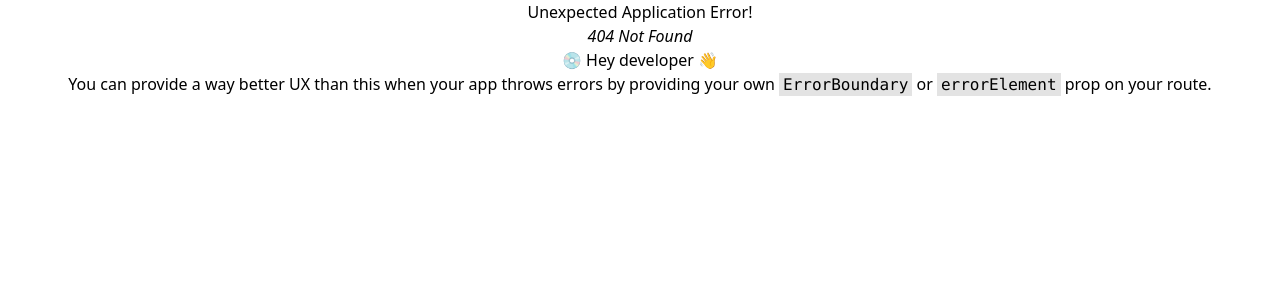
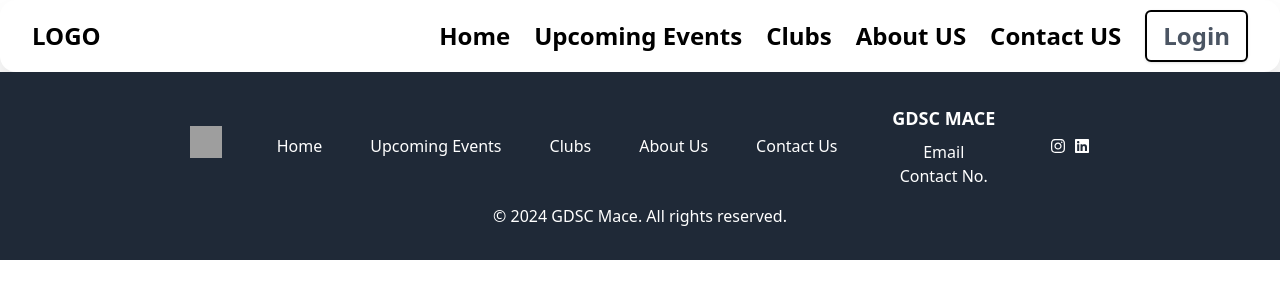
Before and after one commit to GDSC-MACE/MaceCalendar, a React (Vite) app: page /adminpanel in a window 1280 px wide. Before the commit this address had no page. Shown: the top 300 px of the page. Built offline with nearby package versions, Linux system fonts and the light colour scheme; grey boxes are pictures that could not be loaded.

Commit message:
admin page created

```diff
--- /dev/null
+++ b/src/Components/AdminPanel.jsx
@@ -0,0 +1,14 @@
+import React from 'react';
+import Footer from './Footer/Footer';
+import Navbar from './Navbar';
+
+const AdminPanel = () => {
+    return (
+        <div>
+    <Navbar/>
+
+    <Footer/>
+    </div>
+      );
+};
+export default AdminPanel;
--- a/src/Components/Login.jsx
+++ b/src/Components/Login.jsx
@@ -1,3 +1,4 @@
+import { Link } from "react-router-dom";
 const Login = () => {
     return (
         <div>
@@ -5,14 +6,16 @@ const Login = () => {
                 <h1 className="font-bold text-3xl text-slate-800 text-center">Login</h1>
                 <form action="">
                     <div className="relative my-4">
-                    <input type="text" className="block w-72 py-2.5 px-0 text-sm text-white bg-transparent border-0 border-b-2 border-gray-300 appearance-none dark:focus:border-blue-500 focus:outline-none focus:ring-0 focus:text-blackq focus:border-blue-600 peer" placeholder=""/>
+                    <input type="text" id="username" name="username" required className="block w-72 py-2.5 px-0 text-sm text-white bg-transparent border-0 border-b-2 border-gray-300 appearance-none dark:focus:border-blue-500 focus:outline-none focus:ring-0 focus:text-blackq focus:border-blue-600 peer" placeholder=""/>
                         <label htmlFor="" className="absolute text-sm duration-300 transform -translate scale-75 top-3 -z-10 origin-[0] peer-focus:left-0 peer-focus:text-blue-600 peer-focus:dark:text-blue-500 peer-placeholder-shown:scale-100 peer-focus:scale-75 peer-focus:-translate-y-6 text-slate-700">Username</label>
                     </div>
                     <div className="relative my-4">
-                    <input type="password" className="block w-72 py-2.5 px-0 text-sm text-white bg-transparent border-0 border-b-2 border-gray-300 appearance-none dark:focus:border-blue-500 focus:outline-none focus:ring-0 focus:text-black focus:border-blue-600 peer" placeholder=""/>
+                    <input type="password" id="password" name="password" required className="block w-72 py-2.5 px-0 text-sm text-white bg-transparent border-0 border-b-2 border-gray-300 appearance-none dark:focus:border-blue-500 focus:outline-none focus:ring-0 focus:text-black focus:border-blue-600 peer" placeholder=""/>
                         <label htmlFor="" className="absolute text-sm duration-300 transform -translate scale-75 top-3 -z-10 origin-[0] peer-focus:left-0 peer-focus:text-blue-600 peer-focus:dark:text-blue-500  peer-placeholder-shown:scale-100 peer-focus:scale-75 peer-focus:-translate-y-6 text-slate-700">Your Password</label>
                     </div>
-                    <button type="submit" className="w-full mb-4 text-[18px] mt-6 rounded bg-slate-500 py-2 hover:bg-slate-600 transition-colors duration-300">Login</button>
+                    <button type="submit" className="w-full mb-4 text-[18px] mt-6 rounded bg-slate-500 py-2 hover:bg-slate-600 transition-colors duration-300">
+                    <Link to="/adminpanel"> Login </Link>
+                    </button>
                 </form>
             </div>
         </div>
--- a/src/main.jsx
+++ b/src/main.jsx
@@ -8,6 +8,7 @@ import {
 import './index.css'
 import EventDetails from './Components/EventDetails.jsx';
 import ClubEvents from './Components/ClubEvents.jsx';
+import AdminPanel from './Components/AdminPanel.jsx';
 
 const router = createBrowserRouter([
   {
@@ -22,6 +23,10 @@ const router = createBrowserRouter([
     path: "clubevents",
     element: <ClubEvents/>,
   },
+  {
+    path: "adminpanel",
+    element: <AdminPanel/>,
+  },
 ]);
 
 ReactDOM.createRoot(document.getElementById('root')).render(
```
